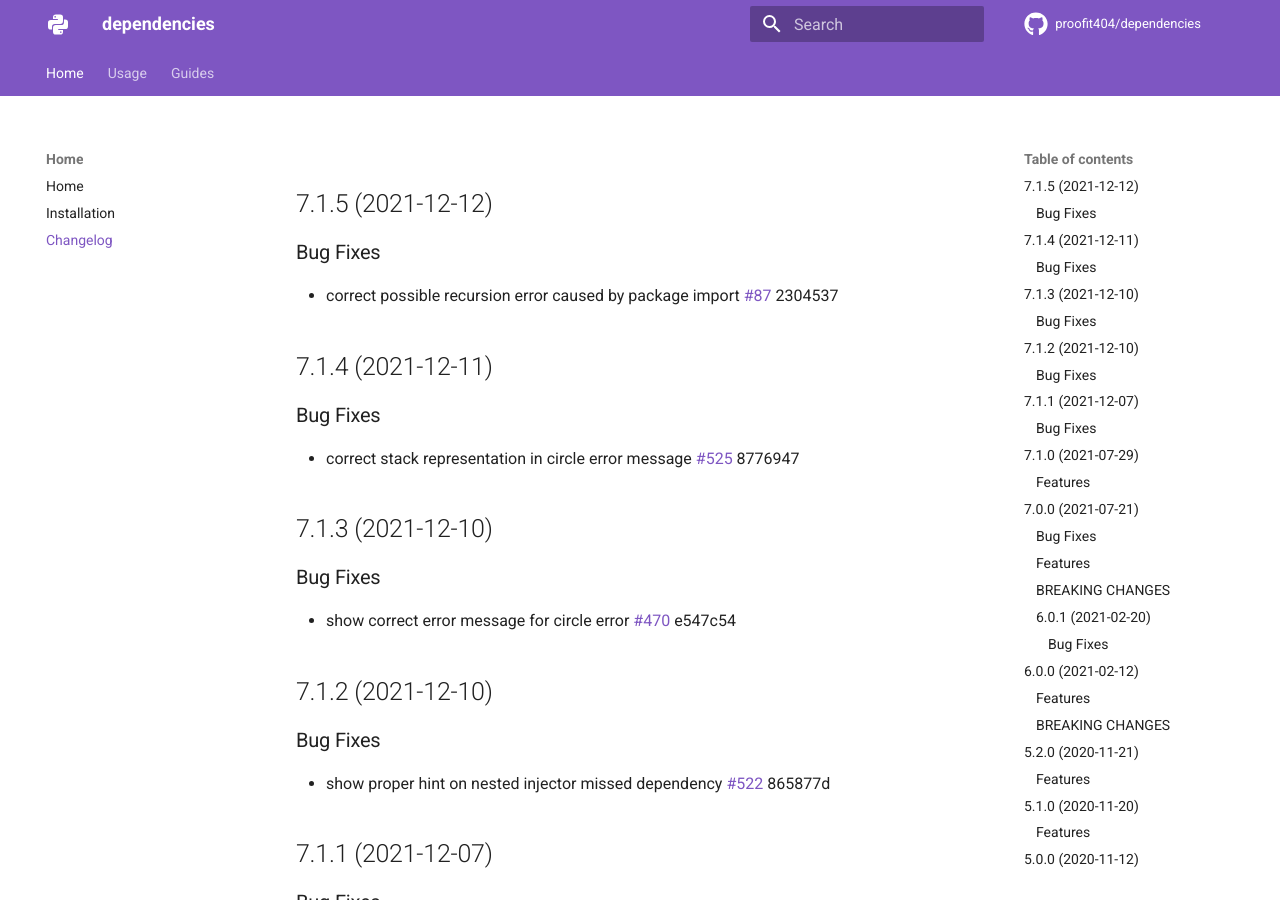
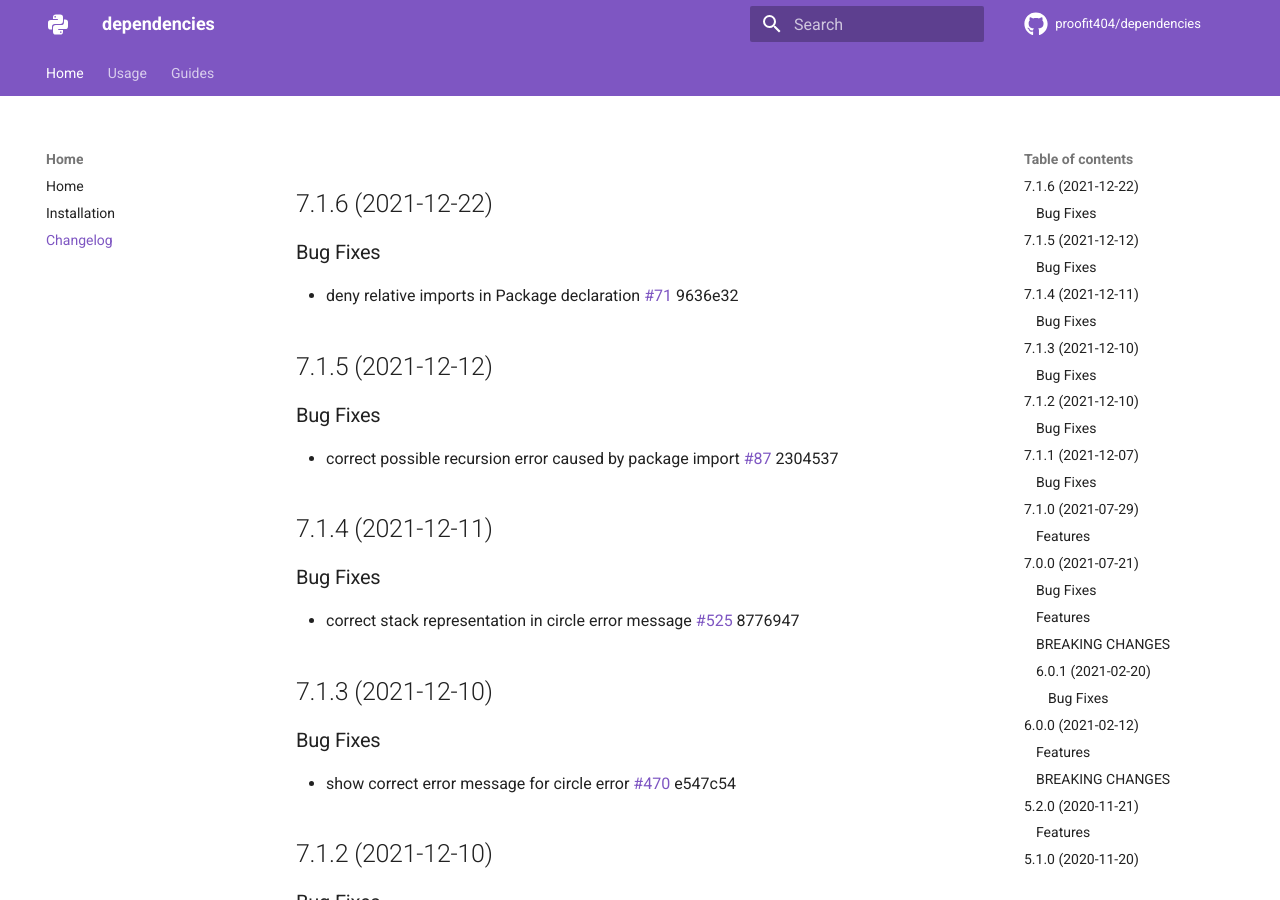
Before and after one commit to proofit404/dependencies, an MkDocs documentation site: the page built from docs/changelog.md, in a window 1280 px wide and 900 px high. Built offline with MkDocs 1.6.1 and Material for MkDocs 9.7.7, drawn with Linux system fonts in a browser that asks for light colours; comment, search, counter and statistics services are not loaded.

Commit message:
chore(release): 7.1.6 [skip ci]
## 7.1.6 (2021-12-22)

### Bug Fixes

* deny relative imports in Package declaration [#71](https://github.com/proofit404/dependencies/issues/71) 9636e32

```diff
--- a/docs/changelog.md
+++ b/docs/changelog.md
@@ -1,3 +1,10 @@
+## 7.1.6 (2021-12-22)
+
+### Bug Fixes
+
+- deny relative imports in Package declaration
+  [#71](https://github.com/proofit404/dependencies/issues/71) 9636e32
+
 ## 7.1.5 (2021-12-12)
 
 ### Bug Fixes
--- a/pyproject.toml
+++ b/pyproject.toml
@@ -19,7 +19,7 @@ packages = [
 ]
 readme = "docs/index.md"
 repository = "https://github.com/proofit404/dependencies"
-version = "7.1.5"
+version = "7.1.6"
 
 [tool.poetry.dependencies]
 python = "~3.6 || ~3.7 || ~3.8 || ~3.9"
```
